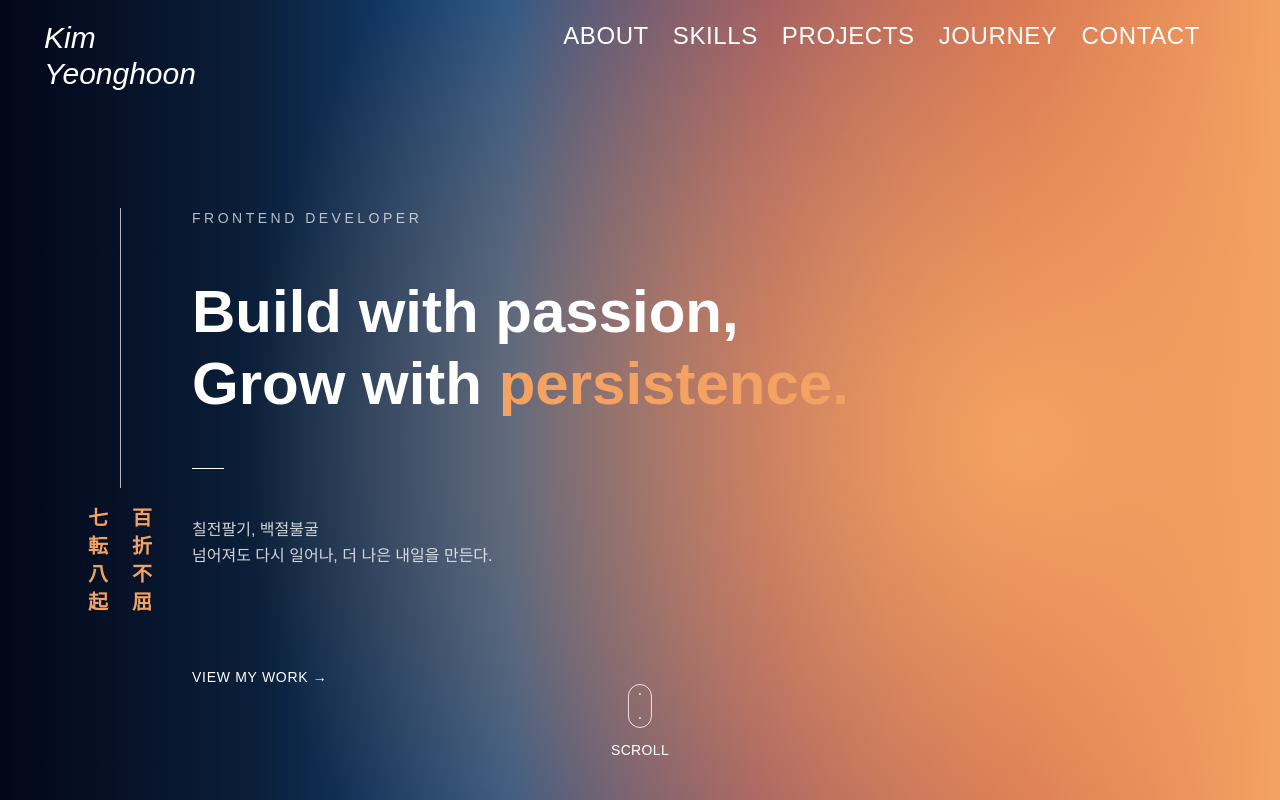
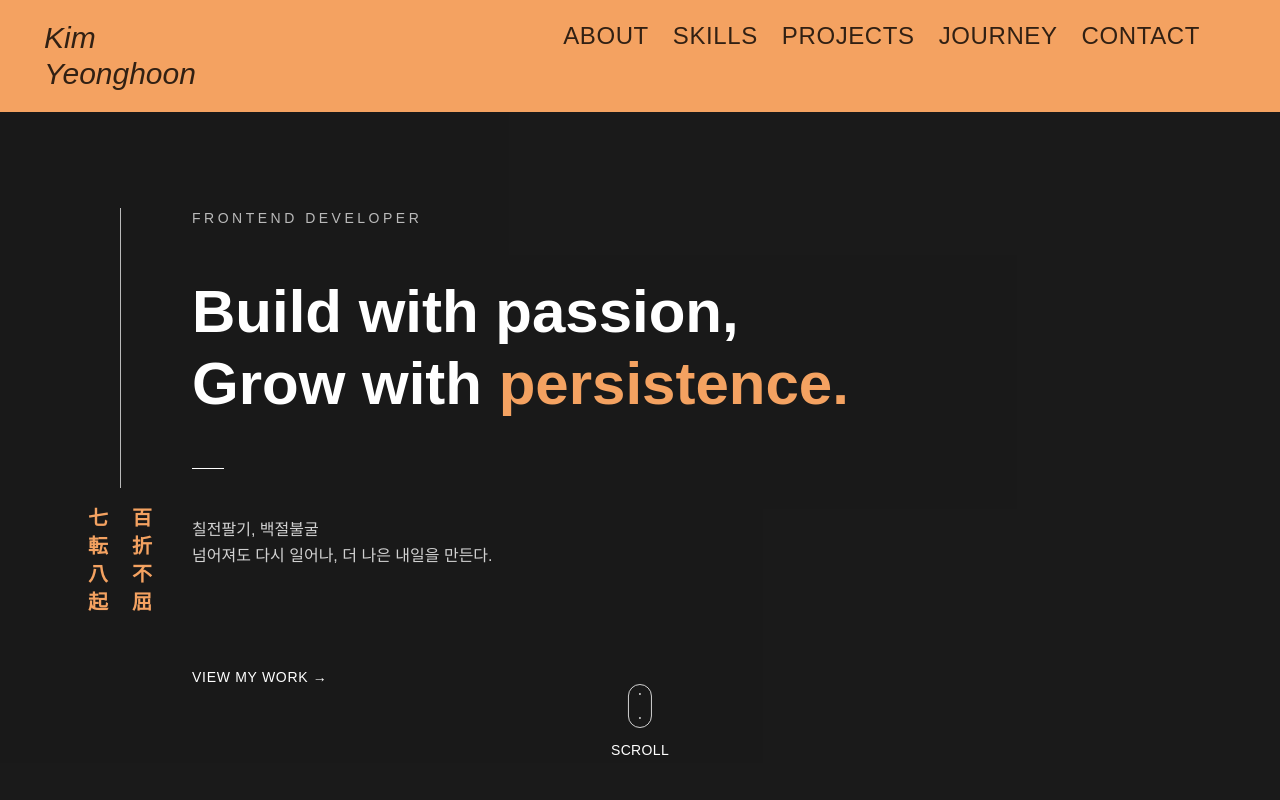
Before and after one commit to rladudgns4456/portfolio, a React (Vite) app: page / in a window 1280 px wide. Built offline with nearby package versions, Linux system fonts and the light colour scheme; a web font is replaced by a local one.

Commit message:
style: Bakcground Corlor 스타일 수정

```diff
--- a/src/components/Header.jsx
+++ b/src/components/Header.jsx
@@ -1,7 +1,7 @@
 function Header() {
   return (
-    <header className="fixed left-0 top-0 z-10 w-full">
-      <nav className="text-white">
+    <header className="fixed left-0 top-0 z-10 w-full bg-[#F4A261]">
+      <nav className="text-black/80">
         <div className="mx-auto w-full px-6 py-5 md:px-12 lg:px-20">
           <div className="grid grid-cols-[80px_1fr] gap-8">
             {/* Logo */}
--- a/src/sections/Hero.jsx
+++ b/src/sections/Hero.jsx
@@ -1,9 +1,6 @@
 function Hero() {
   return (
-    <section
-      className="min-h-screen relative flex flex-col justify-center pt-24 text-white
-      bg-[radial-gradient(circle_at_80%_55%,#F4A261_0%,transparent_70%),linear-gradient(to_right,#020617,#0B1F3A,#164E8A,#7C3F63,#C45A4A,#F4A261)]"
-    >
+    <section className="min-h-screen relative flex flex-col justify-center pt-24 text-white bg-black/90">
       <div className="w-full max-w-7xl px-6 md:px-12 lg:px-20">
         <div className="grid grid-cols-[80px_1fr] gap-8">
           <div className="pt-[-20px] flex flex-col items-center">
```
